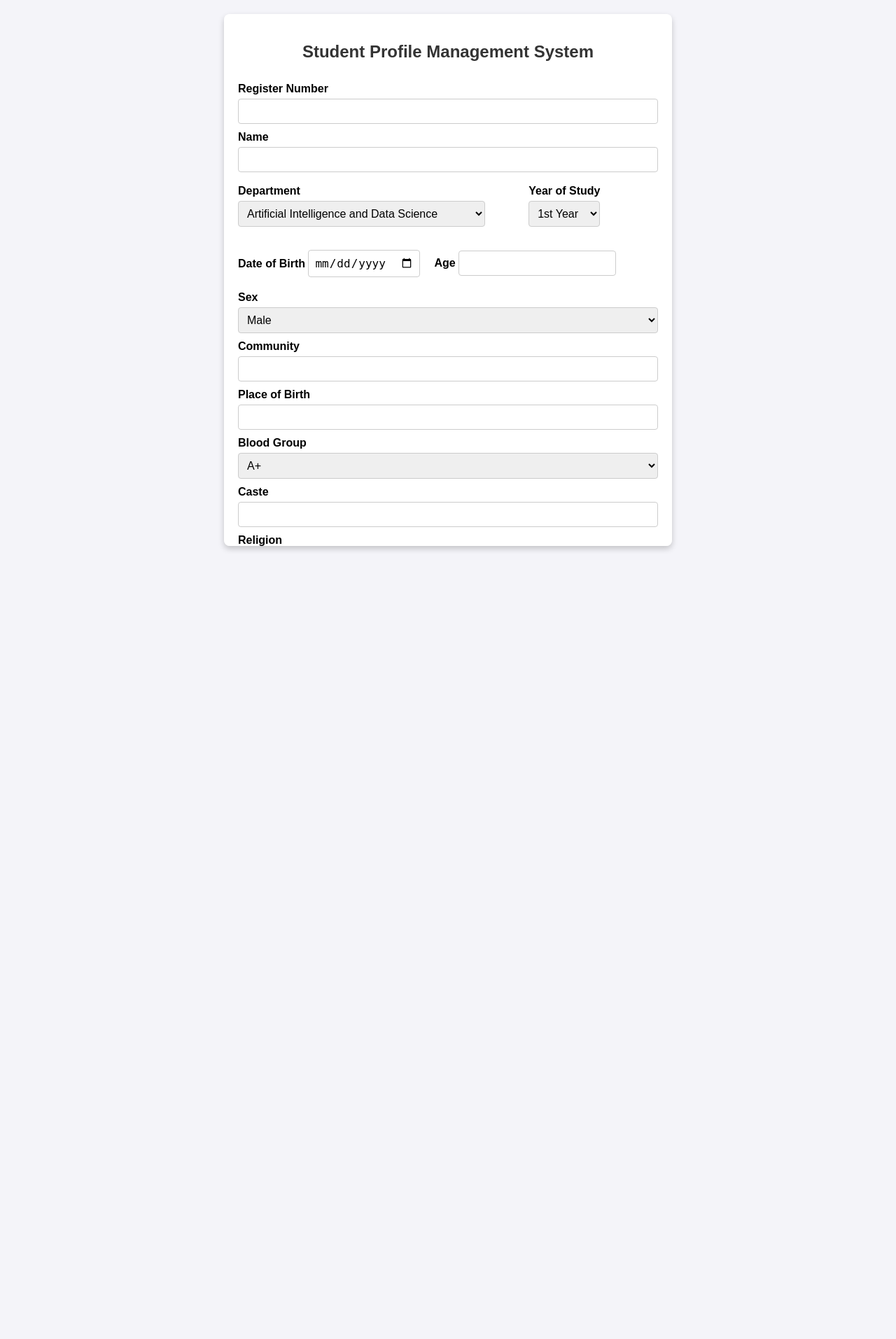
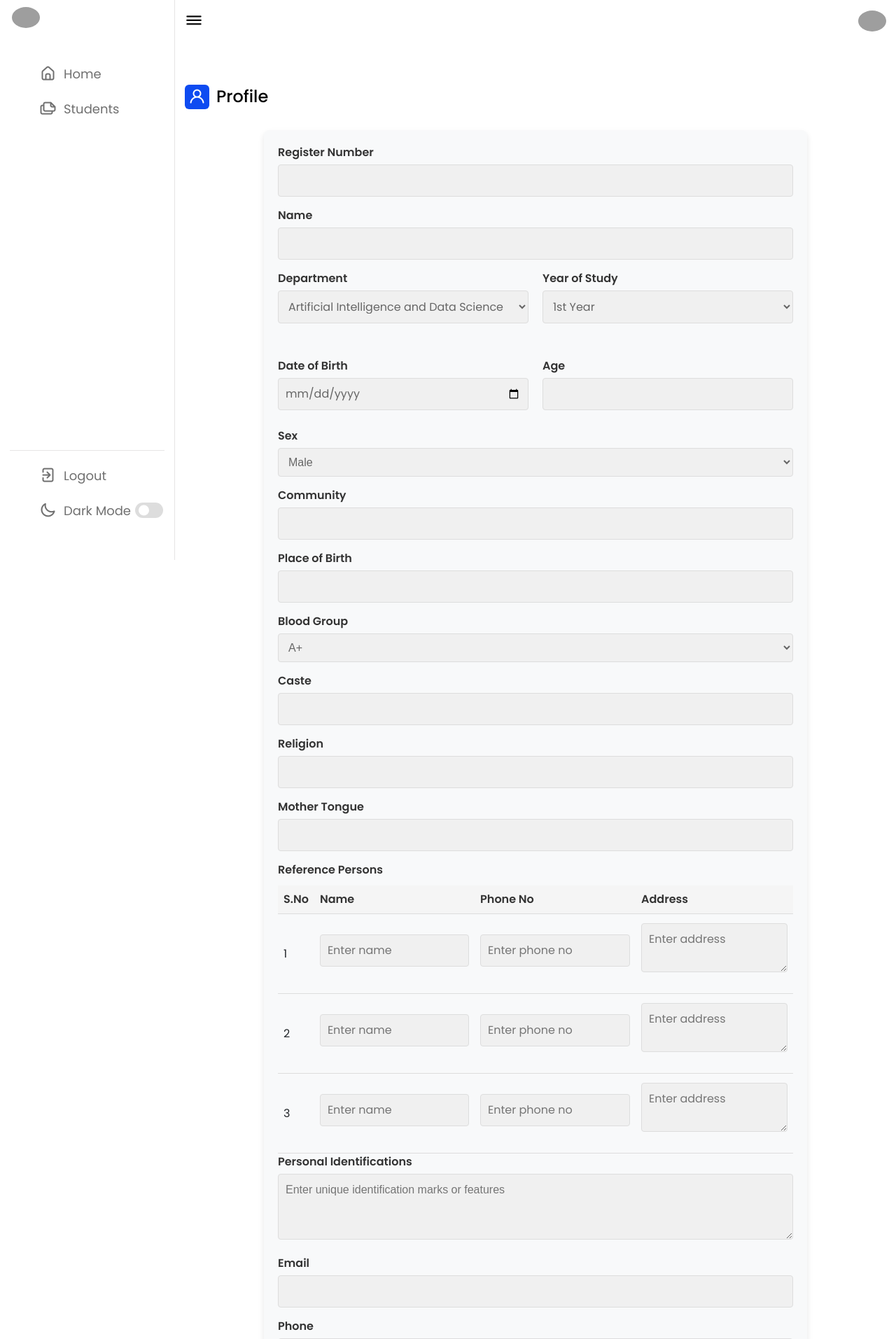
Before and after one commit to bnaveenbharathi/Student-profile-system, a PHP site: page /staff_dashboard/student_edit.php in a window 1280 px wide. Shown: the top 1913 px of the page at 70% size. Before the commit the page ends 787 px from the top, so only its background shows below. Run offline with PHP 8.4, Linux system fonts and the light colour scheme; grey boxes are pictures that could not be loaded.

Commit message:
student edit page

```diff
--- /dev/null
+++ b/staff_dashboard/sidebar.php
@@ -0,0 +1,64 @@
+<nav>
+        <div class="logo-name">
+            <div class="logo-image">
+                <img src="images/logo.png" alt="">
+            </div>
+            <!-- <span class="logo_name">B.Naveen Bharathi</span> -->
+        </div>
+
+        <div class="menu-items">
+            <ul class="nav-links">
+                <li><a href="./index.php">
+                    <i class="uil uil-estate"></i>
+                    <span class="link-name">Home</span>
+                </a></li>
+                <li><a href="./student_view.php">
+                    <i class="uil uil-files-landscapes"></i>
+                    <span class="link-name">Students</span>
+                </a></li>
+                <!-- <li><a href="./projects.php">
+                    <i class="uil uil-chart"></i>
+                    <span class="link-name">Projects</span>
+                </a></li>
+                <li><a href="./certification.php">
+                    <i class="uil uil-thumbs-up"></i>
+                    <span class="link-name">Certifications</span>
+                </a></li> -->
+
+            </ul>
+
+            <ul class="logout-mode">
+                <li><a href="#">
+                    <i class="uil uil-signout"></i>
+                    <span class="link-name">Logout</span>
+                </a></li>
+
+                <li class="mode">
+                    <a href="#">
+                        <i class="uil uil-moon"></i>
+                    <span class="link-name">Dark Mode</span>
+                </a>
+
+                <div class="mode-toggle">
+                  <span class="switch"></span>
+                </div>
+            </li>
+            </ul>
+        </div>
+    </nav>
+
+    <section class="dashboard">
+        <div class="top">
+            <i class="uil uil-bars sidebar-toggle"></i>
+            <img src="images/profile.jpg" alt="">
+            <!-- <a href="../profilesystem.php" target="_blank"><button style="background:transparent;border:none;font-size:38px;" class="viewbtn"><i class="uil uil-eye" ></i></button> -->
+            </a>
+        </div>
+<style>
+    body.dark .viewbtn{
+    color: white;
+}
+.viewbtn{
+    color: black;
+}
+</style>
--- a/staff_dashboard/student_edit.php
+++ b/staff_dashboard/student_edit.php
@@ -1,69 +1,214 @@
 <!DOCTYPE html>
 <html lang="en">
+
 <head>
     <meta charset="UTF-8">
+    <meta http-equiv="X-UA-Compatible" content="IE=edge">
     <meta name="viewport" content="width=device-width, initial-scale=1.0">
-    <title>Student Profile Management System</title>
+
+    <link rel="stylesheet" href="../static/dash/style.css">
+    <link rel="stylesheet" href="../static/staffdash/custom.css">
+
+    <!----===== Iconscout CSS ===== -->
+    <link rel="stylesheet" href="https://unicons.iconscout.com/release/v4.0.0/css/line.css">
+    <meta charset="UTF-8">
+    <meta name="viewport" content="width=device-width, initial-scale=1.0">
+    <link rel="stylesheet" href="https://stackpath.bootstrapcdn.com/bootstrap/5.0.0-alpha1/css/bootstrap.min.css" integrity="sha384-r4NyP46KrjDleawBgD5tp8Y7UzmLA05oM1iAEQ17CSuDqnUK2+k9luXQOfXJCJ4I" crossorigin="anonymous">
+  <script src="https://cdn.jsdelivr.net/npm/popper.js@1.16.0/dist/umd/popper.min.js" integrity="sha384-Q6E9RHvbIyZFJoft+2mJbHaEWldlvI9IOYy5n3zV9zzTtmI3UksdQRVvoxMfooAo" crossorigin="anonymous"></script>
+  <script src="https://stackpath.bootstrapcdn.com/bootstrap/5.0.0-alpha1/js/bootstrap.min.js" integrity="sha384-oesi62hOLfzrys4LxRF63OJCXdXDipiYWBnvTl9Y9/TRlw5xlKIEHpNyvvDShgf/" crossorigin="anonymous"></script>
+
+    <title>Student View | Name</title>
     <style>
-        body {
+       /* General Form Styling */
+form {
+    width: 80%;
+    margin: auto;
+    padding: 20px;
+    background-color: #f8f9fa;
+    border-radius: 8px;
+    box-shadow: 0 4px 8px rgba(0, 0, 0, 0.1);
     font-family: Arial, sans-serif;
-            background-color: #f4f4f9;
-            margin: 0;
-            padding: 0;
+}
+
+form label {
+    font-weight: bold;
+    color: #333;
+}
+
+form input[type="text"],
+form input[type="number"],
+form input[type="date"],
+form input[type="email"],
+form select,
+form textarea {
+    width: 100%;
+    padding: 10px;
+    margin-top: 5px;
+    margin-bottom: 15px;
+    border: 1px solid #ddd;
+    border-radius: 4px;
+    background-color: #f0f0f0;
+    color: #666;
+}
+
+form input[readonly],
+form select[readonly],
+form textarea[readonly] {
+    background-color: #e9ecef;
+    cursor: not-allowed;
+}
+
+form input[type="file"] {
+    padding: 5px;
+    margin-top: 10px;
+    color: #666;
+}
+
+table {
+    width: 100%;
+    border-collapse: collapse;
+    margin-top: 10px;
+}
+
+table th, table td {
+    padding: 8px;
+    text-align: left;
+    border-bottom: 1px solid #ddd;
+}
+
+table th {
+    background-color: #f5f5f5;
+    color: #333;
+}
+
+.submit-btn {
+    width: 100%;
+    padding: 10px;
+    background-color: #007bff;
+    color: white;
+    border: none;
+    border-radius: 5px;
+    cursor: pointer;
+    font-size: 16px;
+    margin-top: 20px;
+}
+
+.submit-btn:hover {
+    background-color: #0056b3;
+}
+
+/* Flexbox for Two-Column Layout */
+div[style*="display: flex;"] {
+    display: flex;
+    flex-wrap: wrap;
+    gap: 20px;
+    margin-bottom: 10px;
+}
+
+div[style*="display: flex;"] > div {
+    flex: 1;
+}
+
+textarea {
+    resize: vertical;
+}
+
+/* Styles for File Uploads */
+input[type="file"] {
+    background-color: #e9ecef;
+    padding: 8px;
+    border: 1px solid #ddd;
+    border-radius: 4px;
+    width: 100%;
+}
+
+input[type="file"]::file-selector-button {
+    background-color: #007bff;
+    color: white;
+    border: none;
+    padding: 5px 10px;
+    border-radius: 4px;
+    cursor: pointer;
+}
+
+input[type="file"]::file-selector-button:hover {
+    background-color: #0056b3;
+}
+
+.student-photo-container,.family-photo-container{
     display: flex;
     justify-content: center;
-            align-items: center;
-            height: 100vh;
+    padding: 10px;
+
 }
-        .container {
-            width: 600px;
-            max-width: 1100px;
-            margin: 0 auto;
-            padding: 20px;
-            background-color: white;
-            border-radius: 8px;
-            box-shadow: 0 4px 8px rgba(0, 0, 0, 0.2);
-            overflow-y: auto;
-            max-height: 90vh;
+.student-photo{
+    min-width: 220px;
+    height: 220px;
+    border-radius: 50%;
+    object-fit: cover;
+    border: 4px solid #7ad100;
+    transition: border-color 0.3s ease, transform 0.3s ease;
 }
-        h2 {
-            text-align: center;
-            color: #333;
+.family-photo{
+    max-width: 580px;
+    height: 380px;
+    border-radius: 10px;
+    object-fit: cover;
+    border: 4px solid #7ad100;
+    transition: border-color 0.3s ease, transform 0.3s ease;
 }
+.disciplinary-proof{
+    display: flex;
+    justify-content: center;
+
+}
+.disciplinary-proof-image{
+    width: 580px;
+    height: 280px;
+
+}
+/* Additional Comments Section */
+#comments {
+    margin-top: 10px;
+}
+
+/* Responsive Design */
+@media (max-width: 768px) {
     form {
-            display: flex;
+        width: 100%;
+        padding: 10px;
+    }
+
+    div[style*="display: flex;"] {
         flex-direction: column;
     }
-        label {
-            margin-top: 10px;
-            font-weight: bold;
+
+    .submit-btn {
+        font-size: 14px;
+        padding: 8px;
     }
-        input[type="text"], input[type="email"], input[type="number"], input[type="date"], select, textarea {
-            padding: 8px;
-            margin-top: 5px;
-            border: 1px solid #ccc;
-            border-radius: 4px;
-            font-size: 1rem;
 }
-        .submit-btn {
-            margin-top: 20px;
-            padding: 10px;
-            background-color: #5c85d6;
-            color: white;
-            border: none;
-            border-radius: 4px;
-            font-size: 1rem;
-            cursor: pointer;
-            transition: background-color 0.3s;
-        }
-        .submit-btn:hover {
-            background-color: #4a6ba3;
-        }
+
     </style>
+
+    <title>Staff Dashboard </title>
 </head>
+
 <body>
+
+    <?php include("./sidebar.php") ?>
+
+    <div class="dash-content">
+        <div class="overview">
+            <div class="title">
+                <i class="uil uil-user"></i>
+
+                <span class="text">Profile</span>
+            </div>
+
+            <!-- Profile  -->
             <div class="container">
-        <h2>Student Profile Management System</h2>
+
             <form action="/submit-profile" method="POST">
             <label for="Register_Number">Register Number</label>
             <input type="text" id="Register_Number" name="Register_Number" required>
@@ -239,10 +384,23 @@
             <label for="family-photo">Student Photo:</label><br>
             <input type="file" id="student-photo" name="student-photo" accept="image/*"><br>
 
+            <div class="student-photo-container">
+
+<img src="../static/img/profile.png" alt="" class="student-photo">
+
+</div>
+
+
             <label for="family-photo">Family Photo:</label><br>
             <input type="file" id="family-photo" name="family_photo" accept="image/*"><br>
 
-            <div style="display: flex; gap: 20px; align-items: center; margin-bottom: 10px;">
+            <div class="family-photo-container">
+
+<img src="../static/img/profile.png" alt="" class="family-photo">
+
+</div>
+
+            <div style="display: flex; gap: 20px; align-items: center; margin-bottom: 10px;margin-top:20px;">
                 <div>
                   <label for="Father-name">Father Name:</label>
                   <input type="text" id="Father-name" name="Father_name" placeholder="Enter Father name">
@@ -315,13 +473,28 @@
             </div><br>
 
                 <label for="Document upload">Document upload</label><br>
-                <input type="file" id="Document upload" name="Document upload" accept="image/*"><br>
+                <input type="file" id="Document upload" name="Document upload" accept="image/*" ><br>
 
+
+
+                <div class="disciplinary-proof mt-5">
+
+<img src="" alt="" class="disciplinary-proof-image">
+
+</div>
 
 
 
             <button type="submit" class="submit-btn">Submit Profile</button>
         </form>
+
+
+
             </div>
+
+
+
+            <script src="../static/dash/script.js"></script>
 </body>
+
 </html>
--- a/static/staffdash/custom.css
+++ b/static/staffdash/custom.css
@@ -2,5 +2,4 @@
     width: 100%;
     max-width: 1180px;
     margin: 0 auto;
-   border: 1px solid #121212;
 }
```
Also changed, not shown: staff_dashboard/index.php (+50 -0 lines). Lines whose indentation alone changed are shown as unchanged.
